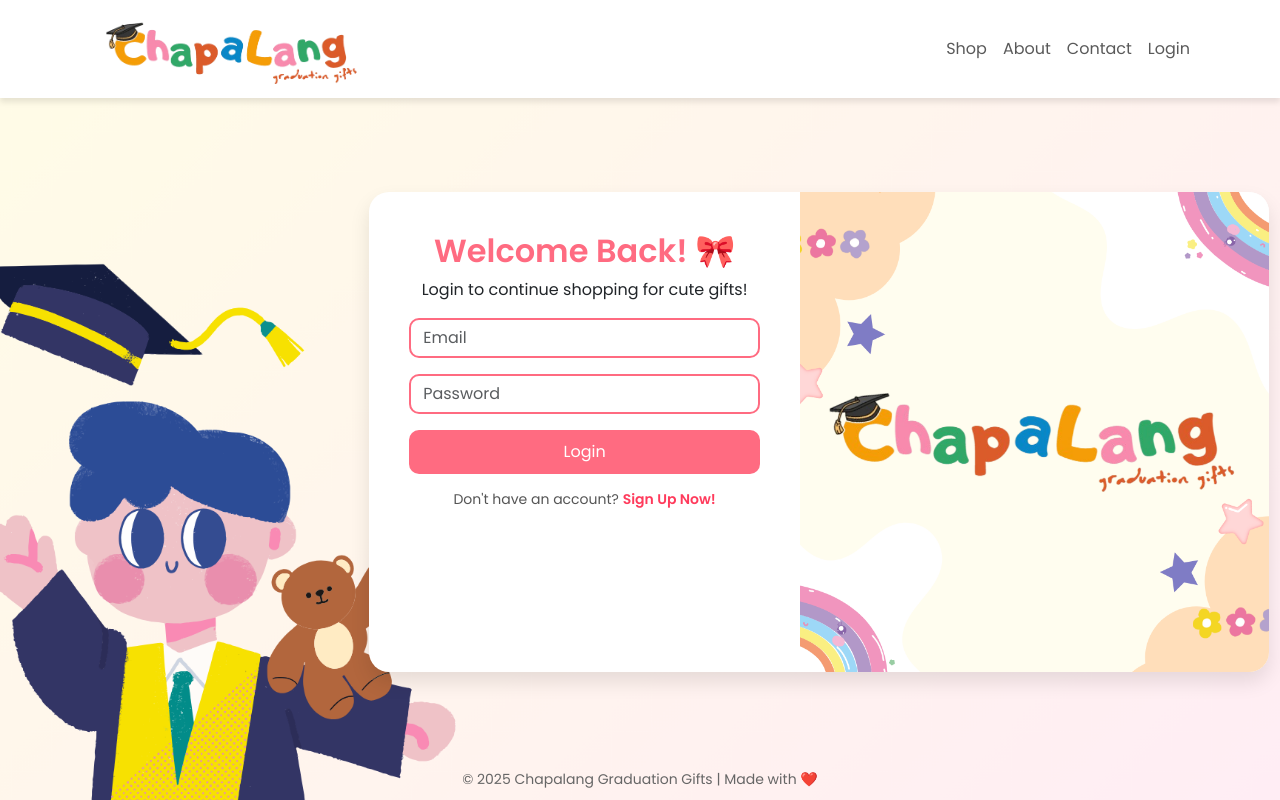
After one commit to Rui811/Cloud_Assignment, a PHP site: page /login.php in a window 1280 px wide. The commit adds this page. Run offline with PHP 8.4, Linux system fonts and the light colour scheme.

Commit message:
add login

```diff
--- a/homepage.php
+++ b/homepage.php
@@ -1,3 +1,5 @@
+<?php include 'header.php'; ?>
+
 <!DOCTYPE html>
 <html lang="en">
 
@@ -118,8 +120,6 @@
     </style>
 </head>
 
-<?php include 'header.php'; ?>
-
 <body>
     <section class="advertisement">
         <div id="advCarousel" class="carousel slide" data-bs-ride="carousel" data-bs-interval="5000">
--- /dev/null
+++ b/login.php
@@ -0,0 +1,175 @@
+<?php
+// login.php
+?>
+<!DOCTYPE html>
+<html lang="en">
+<?php include 'header.php'; ?>
+<head>
+    <meta charset="UTF-8">
+    <meta name="viewport" content="width=device-width, initial-scale=1.0">
+    <title>Login - ChapaLang Graduation Gifts</title>
+    <link href="https://cdn.jsdelivr.net/npm/bootstrap@5.3.0/dist/css/bootstrap.min.css" rel="stylesheet">
+    <link href="https://fonts.googleapis.com/css2?family=Poppins:wght@300;400;600&display=swap" rel="stylesheet">
+    <style>
+        body {
+            font-family: 'Poppins', sans-serif;
+            background-image: url("image/wallpaper.png");
+            background-size: cover;
+            background-position: center;
+            background-repeat: no-repeat;
+            display: flex;
+            justify-content: center;
+            align-items: center;
+            height: 100vh;
+            margin: 0;
+        }
+
+        .navbar {
+            min-height: 80px;
+            max-height: 98px;
+            padding: 15px 0;
+            background: #ffffff;
+            position: fixed;
+            top: 0;
+            width: 100%;
+            z-index: 1000;
+            box-shadow: 0px 4px 6px rgba(0, 0, 0, 0.1);
+        }
+
+        .wrapper {
+            display: flex;
+            width: 75%;
+            max-width: 900px;
+            height: 60vh;
+            background: #fff;
+            border-radius: 20px;
+            overflow: hidden;
+            box-shadow: 0px 10px 20px rgba(0, 0, 0, 0.1);
+            margin-left: 28%;
+            margin-top: 5%;
+        }
+
+        .login-container {
+            width: 50%;
+            padding: 40px;
+            text-align: center;
+        }
+
+        .image-container {
+            width: 55%;
+            background-image: url("image/loginSitePic.png");
+            background-size: cover;
+            background-position: center;
+        }
+
+        @keyframes fadeIn {
+            from {
+                opacity: 0;
+                transform: translateY(-20px);
+            }
+
+            to {
+                opacity: 1;
+                transform: translateY(0);
+            }
+        }
+
+        .wrapper {
+            animation: fadeIn 1s ease-in-out;
+        }
+
+        h2 {
+            font-weight: 600;
+            color: #ff6b81;
+        }
+
+        .form-control {
+            border-radius: 10px;
+            border: 2px solid #ff6b81;
+        }
+
+        .btn-primary {
+            background: #ff6b81;
+            border: none;
+            border-radius: 10px;
+            padding: 10px;
+            transition: 0.3s;
+        }
+
+        .btn-primary:hover {
+            background: #ff3b5c;
+            transform: scale(1.05);
+        }
+
+        .signup-link {
+            margin-top: 15px;
+            font-size: 14px;
+            color: #555;
+        }
+
+        .signup-link a {
+            color: #ff3b5c;
+            text-decoration: none;
+            font-weight: 600;
+        }
+
+        .signup-link a:hover {
+            text-decoration: underline;
+        }
+
+        footer {
+            position: absolute;
+            bottom: 10px;
+            font-size: 14px;
+            color: #666;
+        }
+
+        @media (max-width: 768px) {
+            .wrapper {
+                flex-direction: column;
+                width: 90%;
+            }
+
+            .login-container,
+            .image-container {
+                width: 100%;
+            }
+
+            .image-container {
+                height: 300px;
+            }
+        }
+    </style>
+</head>
+
+
+
+<body>
+
+    <div class="wrapper">
+        <div class="login-container">
+            <h2>Welcome Back! 🎀</h2>
+            <p>Login to continue shopping for cute gifts!</p>
+            <form action="login_process.php" method="POST">
+                <div class="mb-3">
+                    <input type="email" name="email" class="form-control" placeholder="Email" required>
+                </div>
+                <div class="mb-3">
+                    <input type="password" name="password" class="form-control" placeholder="Password" required>
+                </div>
+                <button type="submit" class="btn btn-primary w-100">Login</button>
+            </form>
+            <p class="signup-link">Don't have an account? <a href="signup.php">Sign Up Now!</a></p>
+        </div>
+
+        <div class="image-container"></div>
+    </div>
+
+    <footer>
+        &copy; 2025 Chapalang Graduation Gifts | Made with ❤️
+    </footer>
+
+    <script src="https://cdn.jsdelivr.net/npm/bootstrap@5.3.0/dist/js/bootstrap.bundle.min.js"></script>
+</body>
+
+</html>
```
